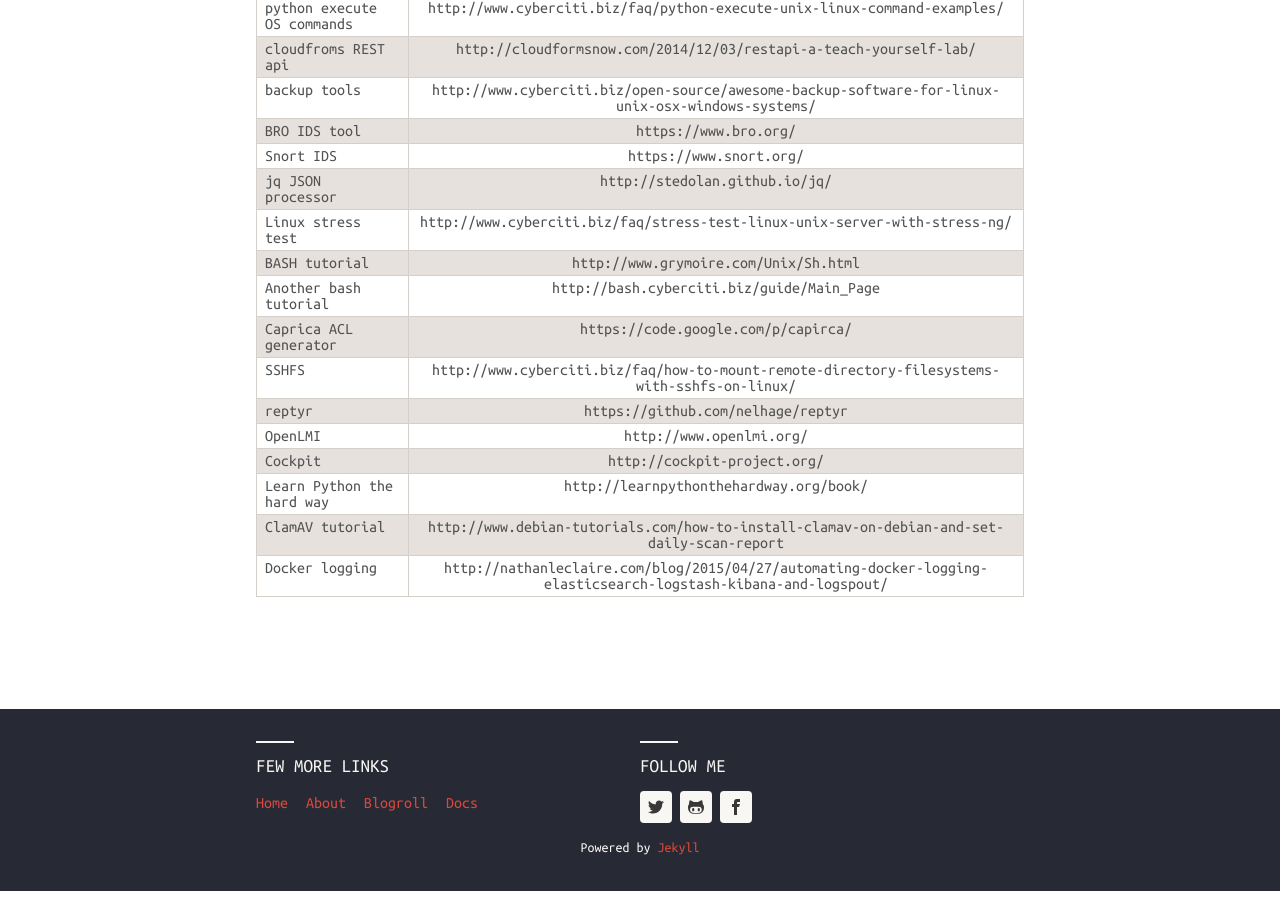
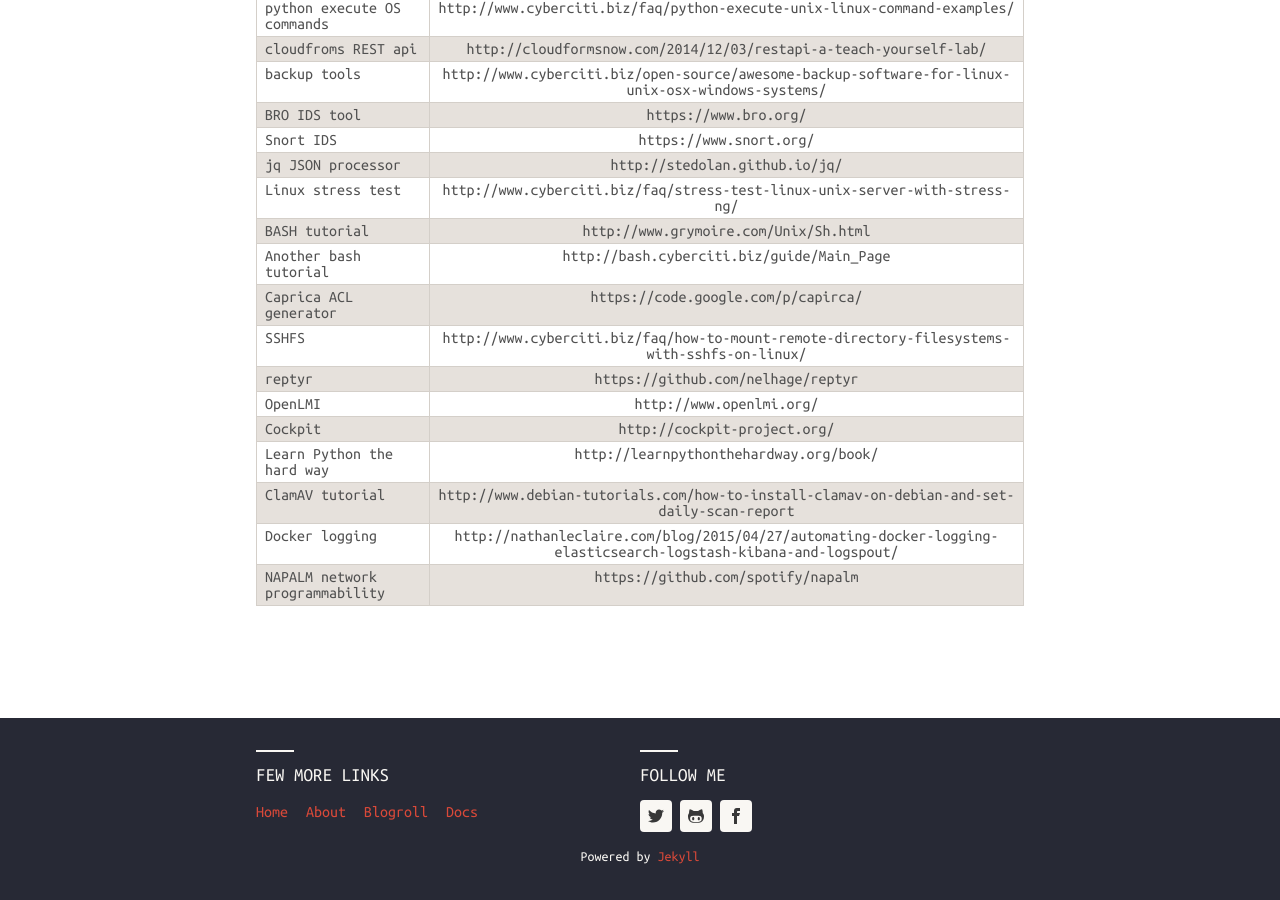
Before and after one commit to mcornea/mcornea.github.io, a Jekyll site: the page built from docs.md, in a window 1280 px wide and 900 px high, scrolled down 775 px. Built offline with Jekyll 4.4.1, drawn with Linux system fonts in a browser that asks for light colours; nearby versions of some CDN libraries.

Commit message:
added napalm

```diff
--- a/docs.md
+++ b/docs.md
@@ -34,3 +34,4 @@
 |       Learn Python the hard way                           | http://learnpythonthehardway.org/book/                                        |
 |       ClamAV tutorial                                     | http://www.debian-tutorials.com/how-to-install-clamav-on-debian-and-set-daily-scan-report |
 |       Docker logging                                      | http://nathanleclaire.com/blog/2015/04/27/automating-docker-logging-elasticsearch-logstash-kibana-and-logspout/ |
+|       NAPALM network programmability                      | https://github.com/spotify/napalm                                             |
```
